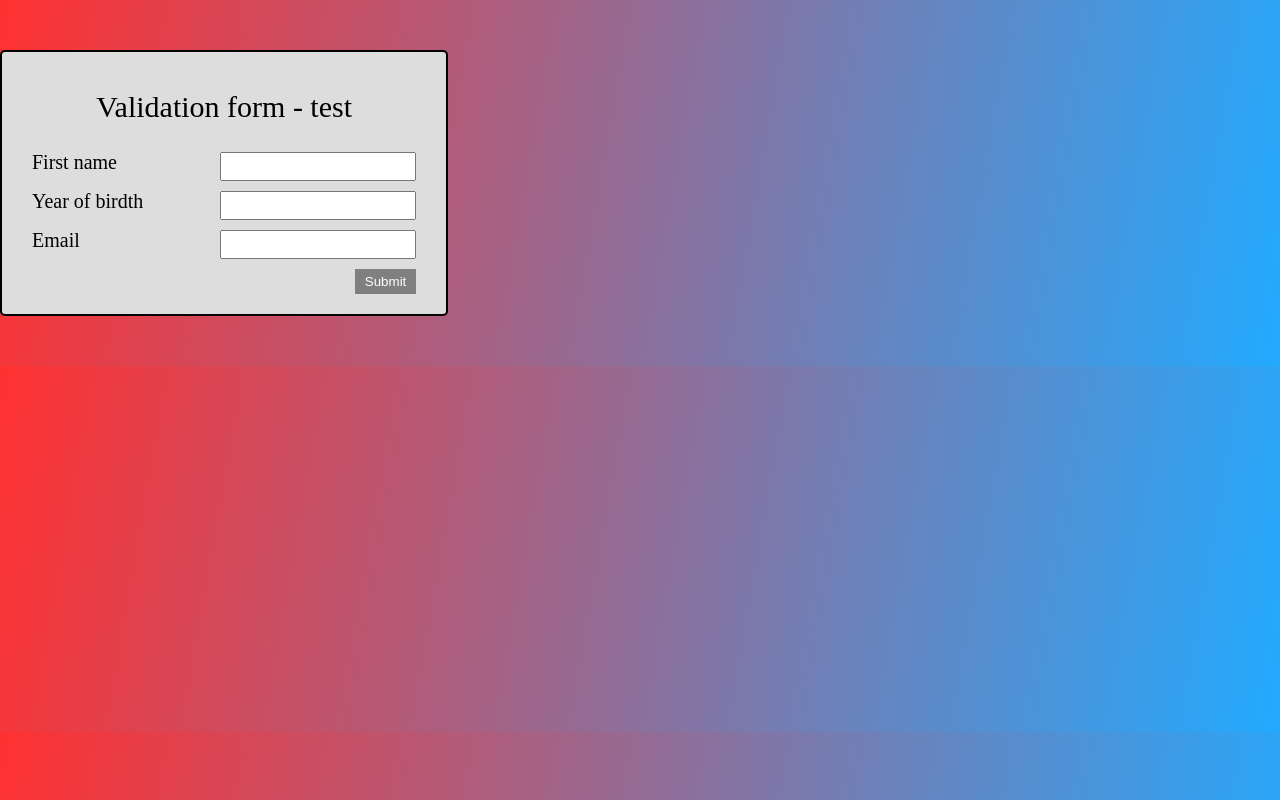
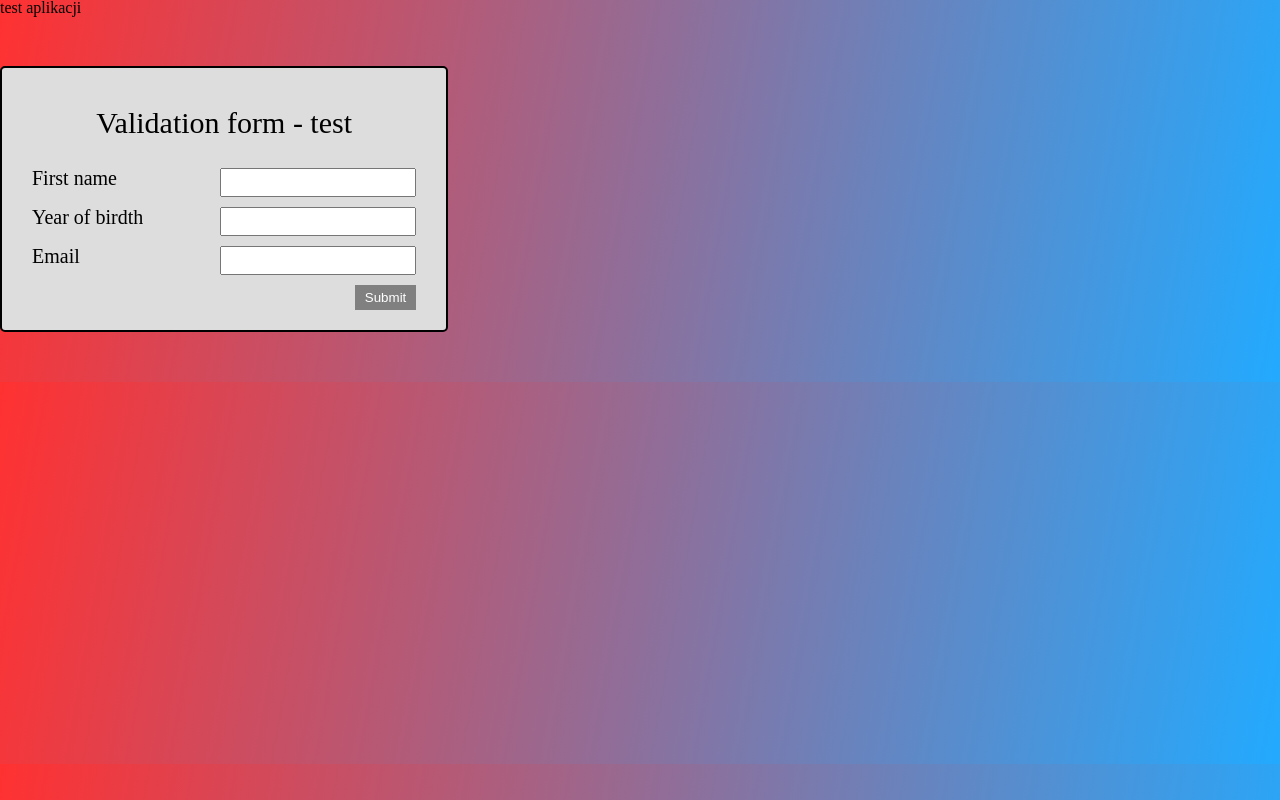
Before and after one commit to chesterxp/JavaScriptModules, a website: page index.html in a window 1280 px wide. Drawn offline with nearby package versions, Linux system fonts and the light colour scheme.

Commit message:
zmiana po formacie

```diff
--- a/index.html
+++ b/index.html
@@ -14,7 +14,7 @@
 <body>
 
 
-
+<h1>test aplikacji</h1>
 
 <form action="">
   <div class="test">
```
